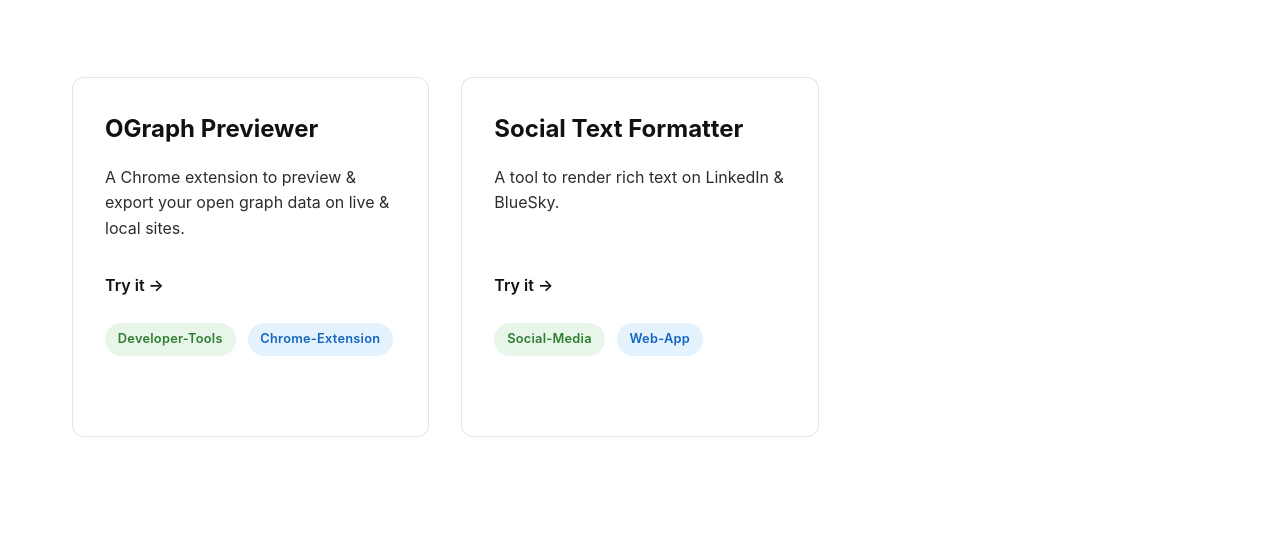
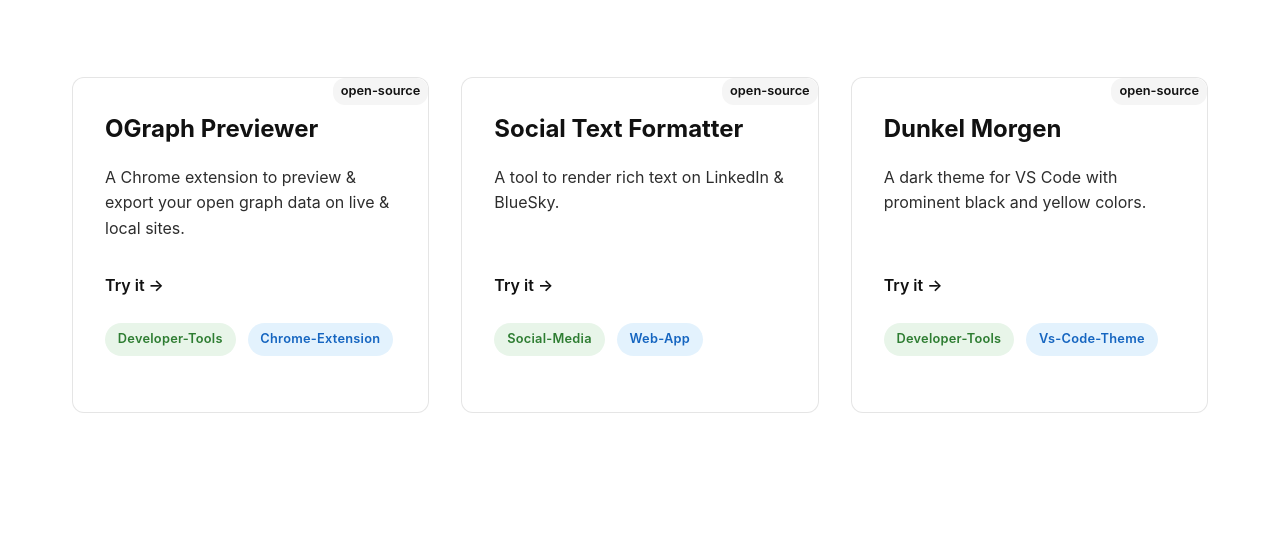
Before and after one commit to coded-parts/landing-page, a plain HTML site: page tools/index.html in a window 1280 px wide. Shown: the part 267-800 px from the top of the page. Drawn offline with Linux system fonts and the light colour scheme.

Commit message:
feat: improve the tool card design

```diff
--- a/tools/assets/data/tools.json
+++ b/tools/assets/data/tools.json
@@ -6,6 +6,7 @@
             "url": "https://chromewebstore.google.com/detail/ograph-previewer/ggcfeakcnodgcmmllfdbmngekljbhiim",
             "type": "chrome-extension",
             "category": "developer-tools",
+            "source": "open-source",
             "paid": false
         },
         {
@@ -14,7 +15,18 @@
             "url": "https://tools.codedparts.com/social-text-formatter",
             "type": "web-app",
             "category": "social-media",
+            "source": "open-source",
+            "paid": false
+        },
+        {
+            "name": "Dunkel Morgen",
+            "description": "A dark theme for VS Code with prominent black and yellow colors.",
+            "url": "https://marketplace.visualstudio.com/items?itemName=ParthipanNatkunam.dunkel-morgen",
+            "type": "vs-code-theme",
+            "category": "developer-tools",
+            "source": "open-source",
             "paid": false
         }
     ]
+
 }
--- a/tools/assets/js/script.js
+++ b/tools/assets/js/script.js
@@ -27,16 +27,17 @@
         tools.forEach(tool => {
             toolMarkup = `
                 <a class="tool-item" href="${tool.url}">
+                    <span class="tool-meta-badge">${tool.source}</span>
                     <h2>${tool.name}</h2>
                     <p>${tool.description}</p>
                     <span>Try it →</span>
-                    <span class="tool-item-footer">
+                    <div class="tool-item-footer">
                         <span class="tool-item-footer-item">${tool.category}</span>
                         <span class="tool-item-footer-item">${tool.type}</span>
-                    </span>
-
+                    </div>
                 </a>
             `;
+
 
 
             toolsMarkupElements.push(toolMarkup);
--- a/tools/index.html
+++ b/tools/index.html
@@ -132,6 +132,19 @@
             transform: translateY(-5px);
             box-shadow: 0 12px 24px rgba(0, 0, 0, 0.1);
             border-color: rgba(0, 0, 0, 0.2);
+        }
+
+        .tool-meta-badge {
+            background-color: var(--secondary-white);
+            color: var(--secondary-black);
+            font-size: 0.8rem;
+            font-weight: 500;
+            padding: 0.2rem 0.5rem;
+            border-radius: 12px;
+            margin-bottom: 1rem;
+            position: absolute;
+            top: 0;
+            right: 0;
         }
 
         .tool-item h2 {
```
